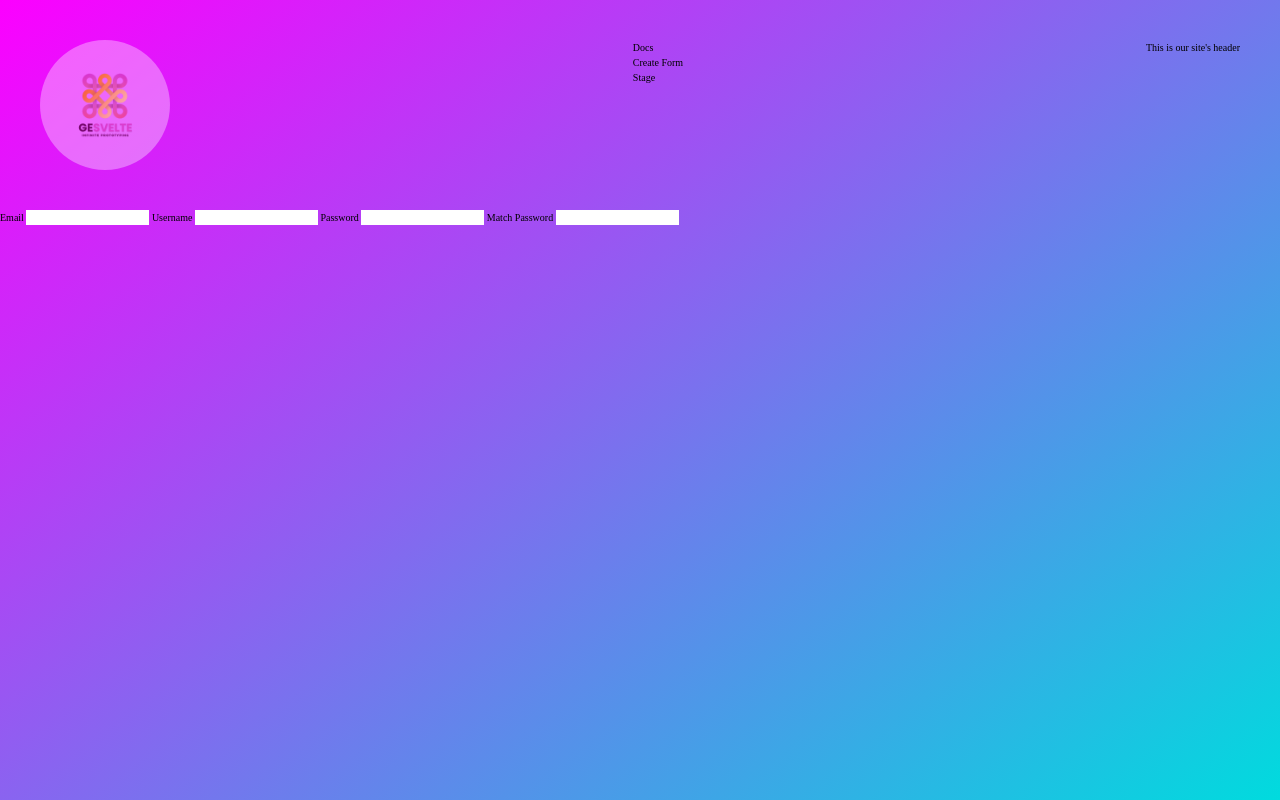
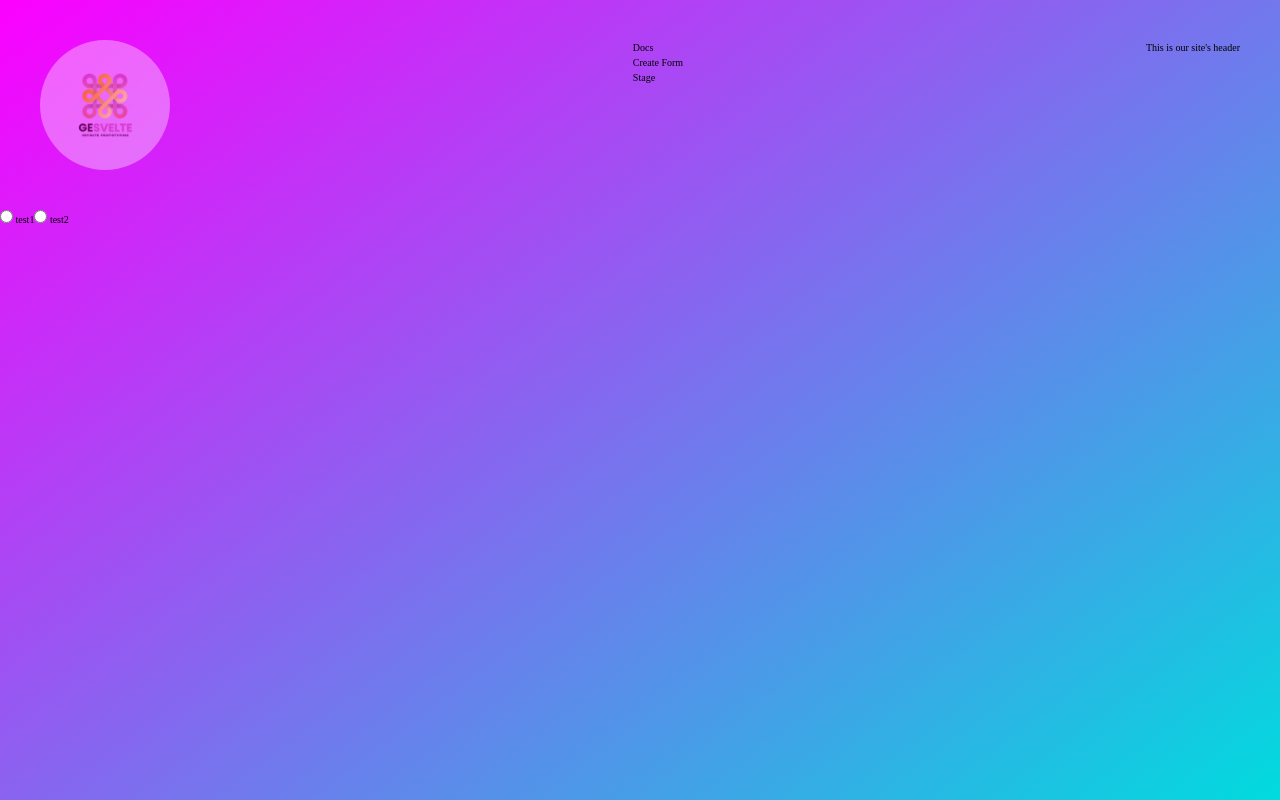
Before and after one commit to oslabs-beta/geSvelte, a SvelteKit app: page /stage in a window 1280 px wide. Built offline with nearby package versions, Linux system fonts and the light colour scheme.

Commit message:
Add Radio base component
Co-authored-by: Stefan Jordan <sjordan2010@gmail.com>
Co-authored-by: Johnny Howell <tsjohnnyh@gmail.com>
Co-authored-by: Ksenia <45905849+ksslv@users.noreply.github.com>
Co-authored-by: Umair Shafiq <soulofstorms@hotmail.com>

```diff
--- /dev/null
+++ b/src/lib/components/base/Radio.svelte
@@ -0,0 +1,12 @@
+<script>
+  // fields will be an array of options
+  export let fields = ['test'];
+  export let name = 'default';
+</script>
+
+<fieldset>
+  {#each fields as field}
+    <input type="radio" id={field} name={name} value={field}>
+    <label for={field}>{field}</label>
+  {/each}
+</fieldset>
--- a/src/routes/stage/+page.svelte
+++ b/src/routes/stage/+page.svelte
@@ -1,6 +1,8 @@
 <script>
-  import RegistrationWrapper from "$lib/components/wrapper/RegistrationWrapper.svelte";
+  // import RegistrationWrapper from "$lib/components/wrapper/RegistrationWrapper.svelte";
+  import Radio from "$lib/components/base/Radio.svelte";
 </script>
 
 
-<RegistrationWrapper styleClass="gesvelte-styles" />
+<!-- <RegistrationWrapper styleClass="gesvelte-styles" /> -->
+<Radio fields={['test1', 'test2']} name="sample" />
```
